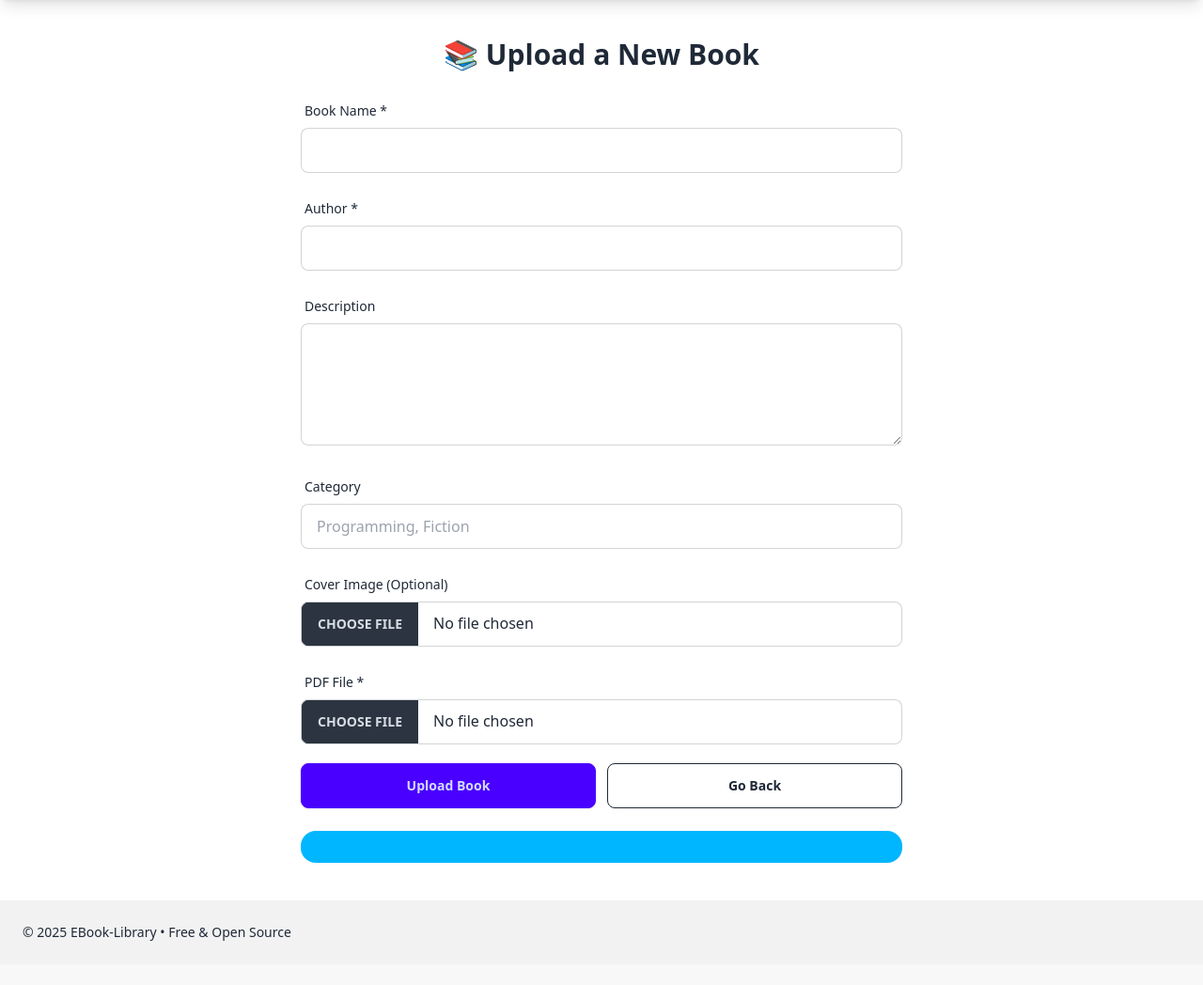
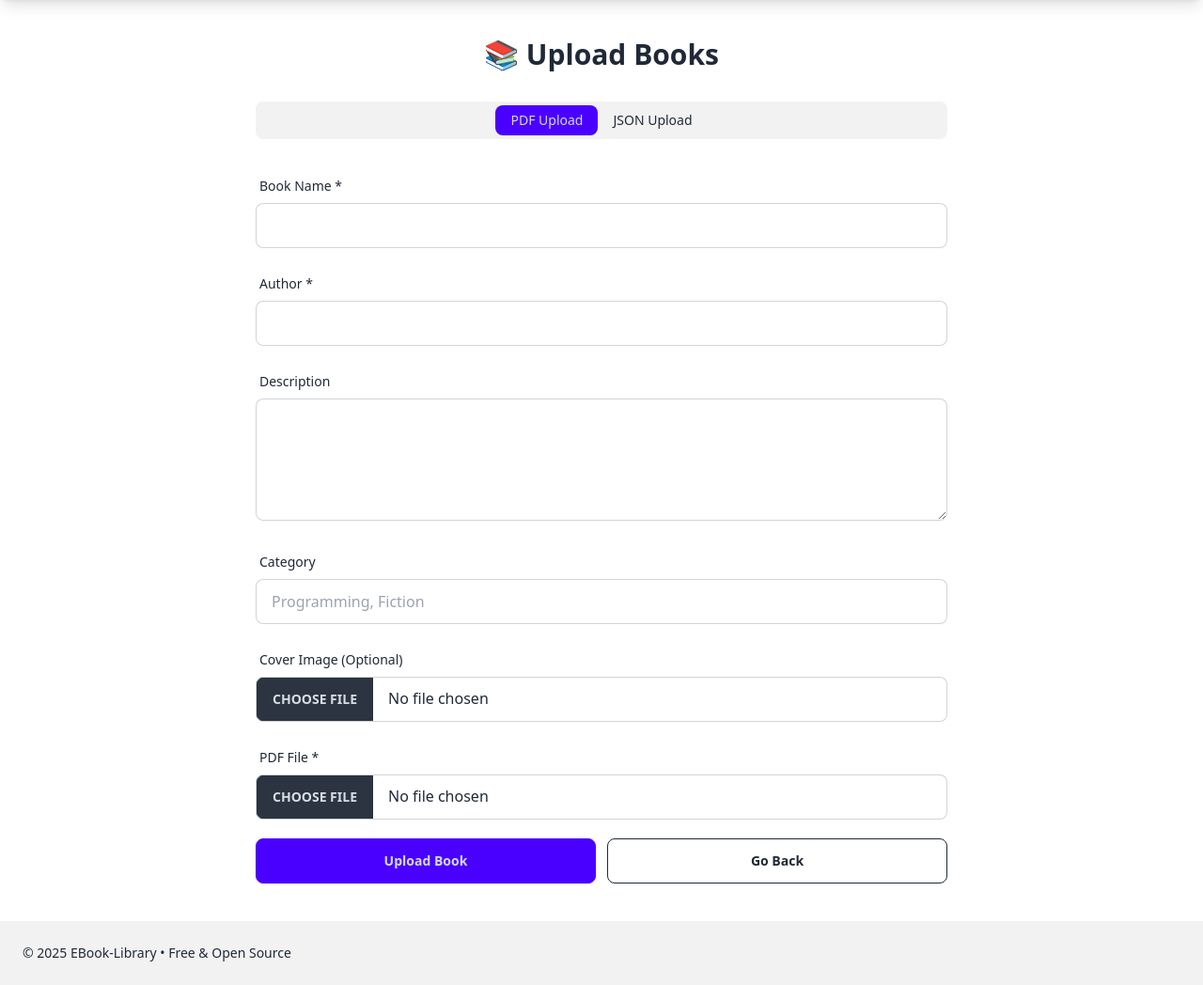
Before and after one commit to ChetanYalij/ebooklibrary, a Flask app: page /upload in a window 1280 px wide. Shown: the part 64-1112 px from the top of the page at 94% size. Before the commit the page ends 1065 px from the top, so only its background shows below. Run offline with Flask 3, Linux system fonts and the light colour scheme; some libraries are stand-ins or nearby versions.

Commit message:
Initial commit

```diff
--- a/app.py
+++ b/app.py
@@ -4,10 +4,14 @@ from flask import Flask, render_template, request, flash, redirect, url_for
 from flask_sqlalchemy import SQLAlchemy
 import cloudinary
 import cloudinary.uploader
+from dotenv import load_dotenv
+
+# ------------------- Load .env (local only) -------------------
+load_dotenv()
 
 # ------------------- Flask App Setup -------------------
 app = Flask(__name__)
-app.secret_key = os.getenv('SECRET_KEY', 'your-fallback-secret-key-change-this')
+app.secret_key = os.getenv('SECRET_KEY', 'change-this-secret-key')
 
 # ------------------- Cloudinary Config -------------------
 cloudinary.config(
@@ -16,13 +20,17 @@ cloudinary.config(
     api_secret=os.getenv('CLOUDINARY_API_SECRET')
 )
 
-# ------------------- Database Config (Important for Render!) -------------------
-database_url = os.getenv('DATABASE_URL')
+# ------------------- Database Config (Render + Local) -------------------
+DATABASE_URL = os.getenv('DATABASE_URL')
 
-if database_url and database_url.startswith('postgres://'):
-    database_url = database_url.replace('postgres://', 'postgresql://', 1)
+if DATABASE_URL:
+    # Render PostgreSQL fix
+    if DATABASE_URL.startswith("postgres://"):
+        DATABASE_URL = DATABASE_URL.replace("postgres://", "postgresql://", 1)
+    app.config['SQLALCHEMY_DATABASE_URI'] = DATABASE_URL
+else:
+    app.config['SQLALCHEMY_DATABASE_URI'] = 'postgresql://chetan-yalij:3151@localhost:5432/ebooklib'
 
-app.config['SQLALCHEMY_DATABASE_URI'] = database_url
 app.config['SQLALCHEMY_TRACK_MODIFICATIONS'] = False
 app.config['SQLALCHEMY_ENGINE_OPTIONS'] = {
     'pool_pre_ping': True,
@@ -36,21 +44,18 @@ class Book(db.Model):
     id = db.Column(db.Integer, primary_key=True)
     title = db.Column(db.String(200), nullable=False)
     author = db.Column(db.String(100), nullable=False)
-    description = db.Column(db.Text, nullable=True)
+    description = db.Column(db.Text)
     category = db.Column(db.String(50), default='Uncategorized')
-    cover_url = db.Column(db.String(500), nullable=True)
-    pdf_url = db.Column(db.String(500), nullable=True)
+    cover_url = db.Column(db.String(500))
+    pdf_url = db.Column(db.String(500))
 
     def __repr__(self):
         return f"<Book {self.title}>"
 
-# ------------------- Create Tables (safe method) -------------------
-# Do not put db.create_all() at the end of the file or at import time!
-# Run in app context
-# Create database tables on startup (replaces @before_first_request)
+# ------------------- Create Tables (SAFE) -------------------
 with app.app_context():
     db.create_all()
-    print("Database tables created successfully!")
+    print("✅ Database tables ready")
 
 # ------------------- Routes -------------------
 
@@ -59,7 +64,15 @@ def index():
     books = Book.query.all()
     return render_template('index.html', books=books)
 
-# Single book upload
+@app.route('/about')
+def about():
+    return render_template('about.html')
+
+@app.route('/contact')
+def contact():
+    return render_template('contact.html')
+
+# ------------------- Upload Single Book -------------------
 @app.route('/upload', methods=['GET', 'POST'])
 def upload():
     if request.method == 'POST':
@@ -68,32 +81,32 @@ def upload():
         description = request.form.get('description', '')
         category = request.form.get('category', 'Uncategorized')
 
-        # Duplicate Check
+        # Duplicate check
         if Book.query.filter_by(title=title, author=author).first():
-            flash('This book is already in the database!')
+            flash('This book already exists!')
             return redirect(url_for('upload'))
 
         cover_url = None
         pdf_url = None
 
         # Upload cover
-        if 'cover' in request.files:
-            cover_file = request.files['cover']
-            if cover_file.filename != '':
-                cover_upload = cloudinary.uploader.upload(cover_file)
-                cover_url = cover_upload['secure_url']
+        cover_file = request.files.get('cover')
+        if cover_file and cover_file.filename:
+            cover_upload = cloudinary.uploader.upload(cover_file)
+            cover_url = cover_upload.get('secure_url')
 
         # Upload PDF
-        if 'pdf' in request.files:
-            pdf_file = request.files['pdf']
-            if pdf_file.filename != '':
-                pdf_upload = cloudinary.uploader.upload(pdf_file, resource_type="raw")
-                pdf_url = pdf_upload['secure_url']
-            else:
-                flash('PDF file required!')
-                return redirect(url_for('upload'))
+        pdf_file = request.files.get('pdf')
+        if not pdf_file or not pdf_file.filename:
+            flash('PDF file is required!')
+            return redirect(url_for('upload'))
 
-        # Save new book
+        pdf_upload = cloudinary.uploader.upload(
+            pdf_file, resource_type="raw"
+        )
+        pdf_url = pdf_upload.get('secure_url')
+
+        # Save book
         new_book = Book(
             title=title,
             author=author,
@@ -102,6 +115,7 @@ def upload():
             cover_url=cover_url,
             pdf_url=pdf_url
         )
+
         db.session.add(new_book)
         db.session.commit()
 
@@ -110,59 +124,56 @@ def upload():
 
     return render_template('upload.html')
 
-# Upload multiple books with JSON
+# ------------------- Upload Multiple Books via JSON -------------------
 @app.route('/upload_json', methods=['GET', 'POST'])
 def upload_json():
     if request.method == 'POST':
-        if 'json_file' not in request.files:
-            flash('JSON file not selected!')
-            return redirect(request.url)
+        file = request.files.get('json_file')
 
-        file = request.files['json_file']
-        if file.filename == '' or not file.filename.lower().endswith('.json'):
-            flash('Please select a valid .json file!')
+        if not file or not file.filename.endswith('.json'):
+            flash('Please upload a valid JSON file!')
             return redirect(request.url)
 
         try:
             data = json.load(file)
             if not isinstance(data, list):
-                flash('JSON should contain a list of books (array)!')
+                flash('JSON must contain a list of books!')
                 return redirect(request.url)
 
-            added_count = 0
-            skipped_count = 0
+            added = 0
+            skipped = 0
 
-            for book_data in data:
-                title = book_data.get('title')
-                author = book_data.get('author')
+            for book in data:
+                title = book.get('title')
+                author = book.get('author')
+
                 if not title or not author:
                     continue
 
                 if Book.query.filter_by(title=title, author=author).first():
-                    skipped_count += 1
+                    skipped += 1
                     continue
 
-                new_book = Book(
+                db.session.add(Book(
                     title=title,
                     author=author,
-                    description=book_data.get('description', ''),
-                    category=book_data.get('category', 'Uncategorized'),
-                    cover_url=book_data.get('cover_url'),
-                    pdf_url=book_data.get('pdf_url')
-                )
-                db.session.add(new_book)
-                added_count += 1
+                    description=book.get('description', ''),
+                    category=book.get('category', 'Uncategorized'),
+                    cover_url=book.get('cover_url'),
+                    pdf_url=book.get('pdf_url')
+                ))
+                added += 1
 
             db.session.commit()
-            flash(f'Success! {added_count} new books added. {skipped_count} already existed so skipped.')
-        except json.JSONDecodeError:
-            flash('The JSON file is in the wrong format.!')
+            flash(f"{added} books added, {skipped} skipped (duplicates)")
+
         except Exception as e:
-            flash(f'error: {str(e)}')
+            flash(f"Error: {str(e)}")
 
         return redirect(url_for('index'))
 
-    return render_template('upload_json.html')
+    return render_template('upload.html')
 
+# ------------------- Run App -------------------
 if __name__ == '__main__':
     app.run(debug=True)
--- a/templates/upload.html
+++ b/templates/upload.html
@@ -3,7 +3,7 @@
 <head>
   <meta charset="UTF-8" />
   <meta name="viewport" content="width=device-width, initial-scale=1.0"/>
-  <title>Upload New Book • E-BookLibrary</title>
+  <title>Upload Books • E-BookLibrary</title>
 
   <!-- Tailwind + DaisyUI -->
   <script src="https://cdn.tailwindcss.com"></script>
@@ -22,77 +22,78 @@
     </div>
   </div>
 
-  <!-- Upload Form -->
+  <!-- Main Content -->
   <main class="flex-grow">
-    <div class="max-w-2xl mx-auto px-4 py-10">
+    <div class="max-w-3xl mx-auto px-4 py-10">
 
-      <h2 class="text-3xl font-bold mb-6 text-center">📚 Upload a New Book</h2>
+      <h2 class="text-3xl font-bold mb-8 text-center">📚 Upload Books</h2>
 
+      <!-- Tabs -->
+      <div role="tablist" class="tabs tabs-boxed justify-center mb-8">
+        <a role="tab" class="tab tab-active" onclick="showTab('pdf')">PDF Upload</a>
+        <a role="tab" class="tab" onclick="showTab('json')">JSON Upload</a>
+      </div>
+
+      <!-- ================= PDF UPLOAD ================= -->
+      <div id="pdf">
         <form method="POST" enctype="multipart/form-data" class="space-y-5">
 
           <div>
-          <label class="label">
-            <span class="label-text">Book Name *</span>
-          </label>
-          <input type="text" name="title" required
+            <label class="label"><span class="label-text">Book Name *</span></label>
+            <input type="text" name="title" required class="input input-bordered w-full" />
+          </div>
+
+          <div>
+            <label class="label"><span class="label-text">Author *</span></label>
+            <input type="text" name="author" required class="input input-bordered w-full" />
+          </div>
+
+          <div>
+            <label class="label"><span class="label-text">Description</span></label>
+            <textarea name="description" rows="4" class="textarea textarea-bordered w-full"></textarea>
+          </div>
+
+          <div>
+            <label class="label"><span class="label-text">Category</span></label>
+            <input type="text" name="category" placeholder="Programming, Fiction"
                    class="input input-bordered w-full" />
           </div>
 
           <div>
-          <label class="label">
-            <span class="label-text">Author *</span>
-          </label>
-          <input type="text" name="author" required
-                 class="input input-bordered w-full" />
-        </div>
-
-        <div>
-          <label class="label">
-            <span class="label-text">Description</span>
-          </label>
-          <textarea name="description" rows="4"
-                    class="textarea textarea-bordered w-full"></textarea>
-        </div>
-
-        <div>
-          <label class="label">
-            <span class="label-text">Category</span>
-          </label>
-          <input type="text" name="category"
-                 placeholder="Programming, Fiction"
-                 class="input input-bordered w-full" />
-        </div>
-
-        <div>
-          <label class="label">
-            <span class="label-text">Cover Image (Optional)</span>
-          </label>
+            <label class="label"><span class="label-text">Cover Image (Optional)</span></label>
             <input type="file" name="cover" accept="image/*"
                    class="file-input file-input-bordered w-full" />
           </div>
 
           <div>
-          <label class="label">
-            <span class="label-text">PDF File *</span>
-          </label>
+            <label class="label"><span class="label-text">PDF File *</span></label>
             <input type="file" name="pdf" accept=".pdf" required
                    class="file-input file-input-bordered w-full" />
           </div>
 
           <div class="flex gap-3">
-          <button type="submit" class="btn btn-primary flex-1">
-            Upload Book
-          </button>
-          <a href="{{ url_for('index') }}" class="btn btn-outline flex-1">
-            Go Back
-          </a>
+            <button type="submit" class="btn btn-primary flex-1">Upload Book</button>
+            <a href="{{ url_for('index') }}" class="btn btn-outline flex-1">Go Back</a>
+          </div>
+        </form>
       </div>
 
-      </form>
+      <!-- ================= JSON UPLOAD ================= -->
+      <div id="json" class="hidden">
+        <div class="card bg-base-200 shadow-lg">
+          <div class="card-body">
+            <h3 class="card-title">Upload JSON File</h3>
+            <p class="text-sm opacity-70">
+              Upload a JSON file to preview multiple books data.
+            </p>
 
-      <!-- Flash Messages -->
-          <div class="mt-6 space-y-2">
-              <div class="alert alert-info">
+            <input type="file" id="fileInput" accept=".json"
+                   class="file-input file-input-bordered w-full mt-4" />
+
+            <pre id="output"
+                 class="mt-4 p-4 bg-base-100 border rounded-lg max-h-96 overflow-auto text-sm">
+            </pre>
+          </div>
         </div>
       </div>
 
@@ -104,5 +105,48 @@
     <div>© 2025 EBook-Library • Free & Open Source</div>
   </footer>
 
+  <!-- Scripts -->
+  <script>
+    function showTab(tab) {
+      document.getElementById('pdf').classList.add('hidden');
+      document.getElementById('json').classList.add('hidden');
+      document.querySelectorAll('.tab').forEach(t => t.classList.remove('tab-active'));
+
+      if (tab === 'pdf') {
+        document.getElementById('pdf').classList.remove('hidden');
+        document.querySelectorAll('.tab')[0].classList.add('tab-active');
+      } else {
+        document.getElementById('json').classList.remove('hidden');
+        document.querySelectorAll('.tab')[1].classList.add('tab-active');
+      }
+    }
+
+    const fileInput = document.getElementById('fileInput');
+    const output = document.getElementById('output');
+
+    fileInput?.addEventListener('change', function (event) {
+      const file = event.target.files[0];
+      if (!file) {
+        output.textContent = 'No file selected.';
+        return;
+      }
+      if (!file.name.endsWith('.json')) {
+        output.textContent = 'Please select a JSON file.';
+        return;
+      }
+
+      const reader = new FileReader();
+      reader.onload = function (e) {
+        try {
+          const json = JSON.parse(e.target.result);
+          output.textContent = JSON.stringify(json, null, 2);
+        } catch (err) {
+          output.textContent = 'Invalid JSON: ' + err.message;
+        }
+      };
+      reader.readAsText(file);
+    });
+  </script>
+
 </body>
 </html>
```
Also changed, not shown: templates/about.html (added, +19 -0 lines), templates/contact.html (added, +17 -0 lines), templates/index.html (+85 -57 lines). Lines whose indentation alone changed are shown as unchanged.
